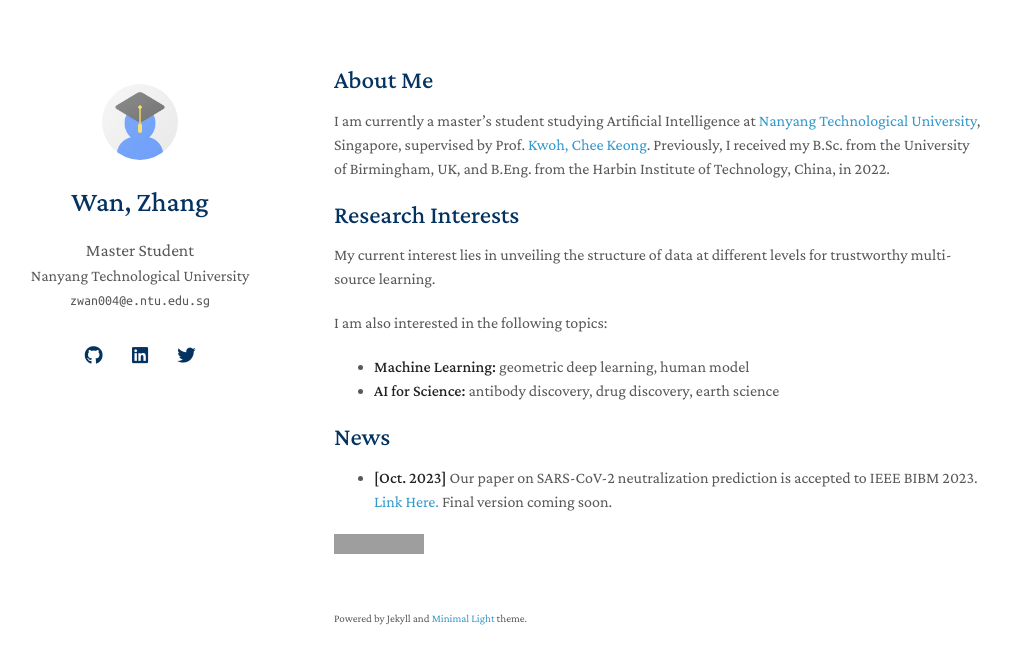
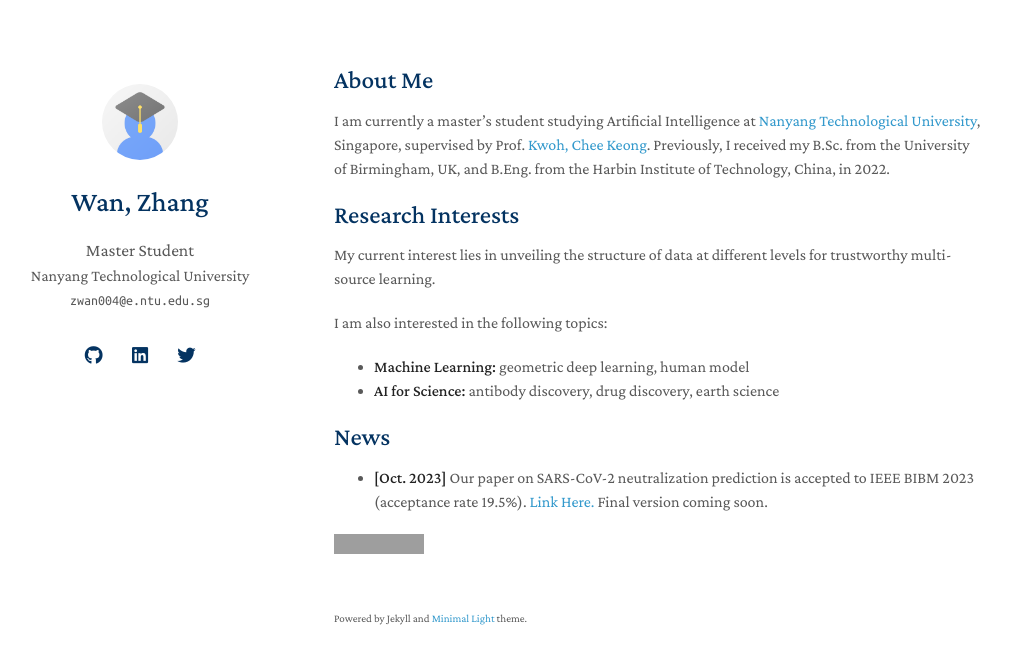
Before and after one commit to ZhangWan-byte/ZhangWan-byte.github.io, a Jekyll site: the page built from index.md, in a window 1280 px wide. Shown: the top 664 px of the page, without its empty margins (136-1147 px from the left). Built offline with Jekyll 4.4.1, drawn with Linux system fonts in a browser that asks for light colours; nearby versions of some CDN libraries; a style sheet for code colours, icons or effects is not loaded; our own code applies the rules of GitHub Pages for plain Markdown files; grey boxes are pictures that could not be loaded.

Commit message:
Update index.md

```diff
--- a/index.md
+++ b/index.md
@@ -16,7 +16,7 @@ I am also interested in the following topics:
 
 ## News
 
-- **[Oct. 2023]** Our paper on SARS-CoV-2 neutralization prediction is accepted to IEEE BIBM 2023. [Link Here.](https://drive.google.com/file/d/1pndWcv8CXU9Q6WttFJ1eMB5aAL7KpJSe/view?usp=drive_link) Final version coming soon.
+- **[Oct. 2023]** Our paper on SARS-CoV-2 neutralization prediction is accepted to IEEE BIBM 2023 (acceptance rate 19.5%). [Link Here.](https://drive.google.com/file/d/1pndWcv8CXU9Q6WttFJ1eMB5aAL7KpJSe/view?usp=drive_link) Final version coming soon.
 
 <!-- {% include_relative _includes/publications.md %} -->
 
```
